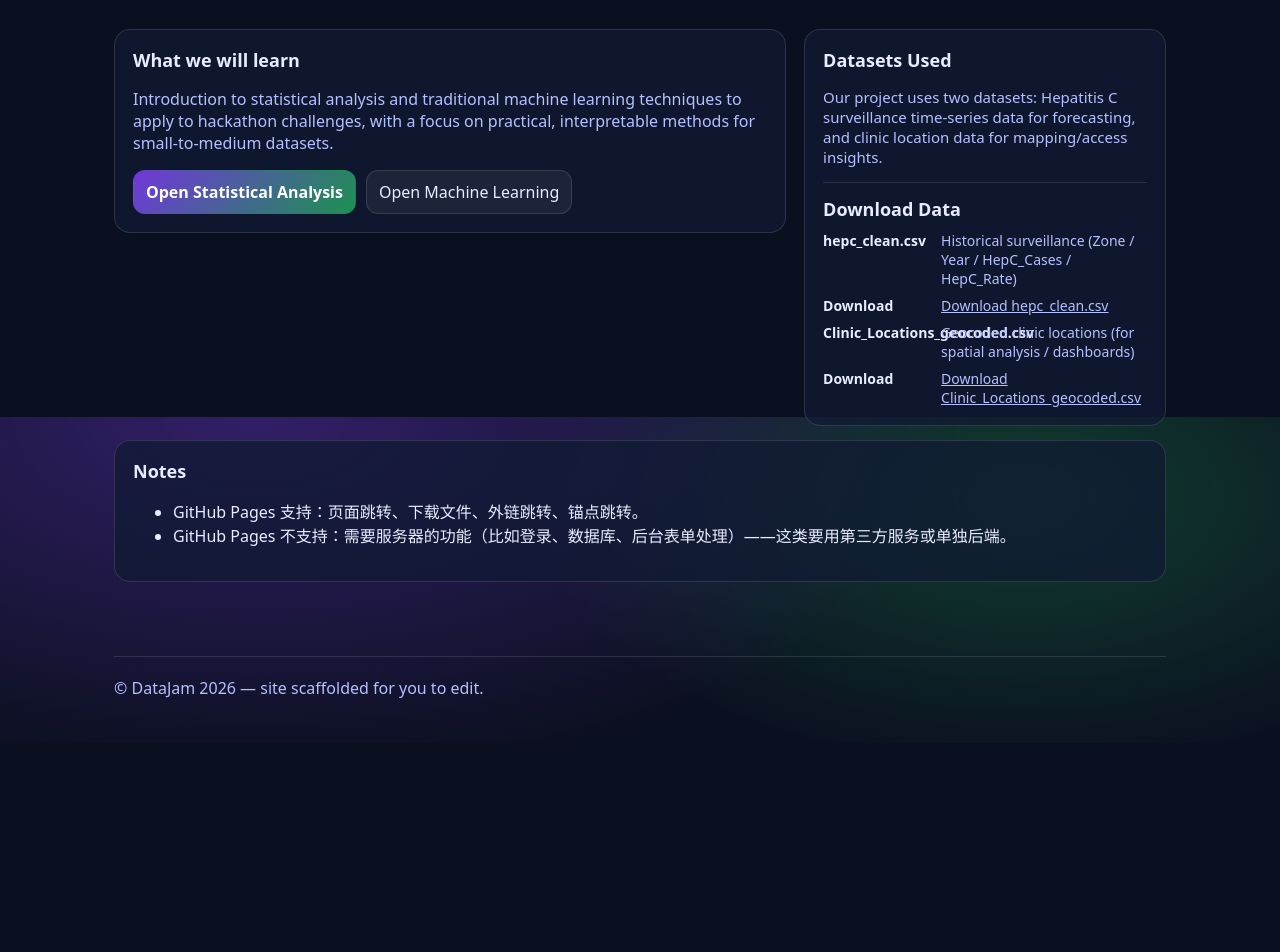
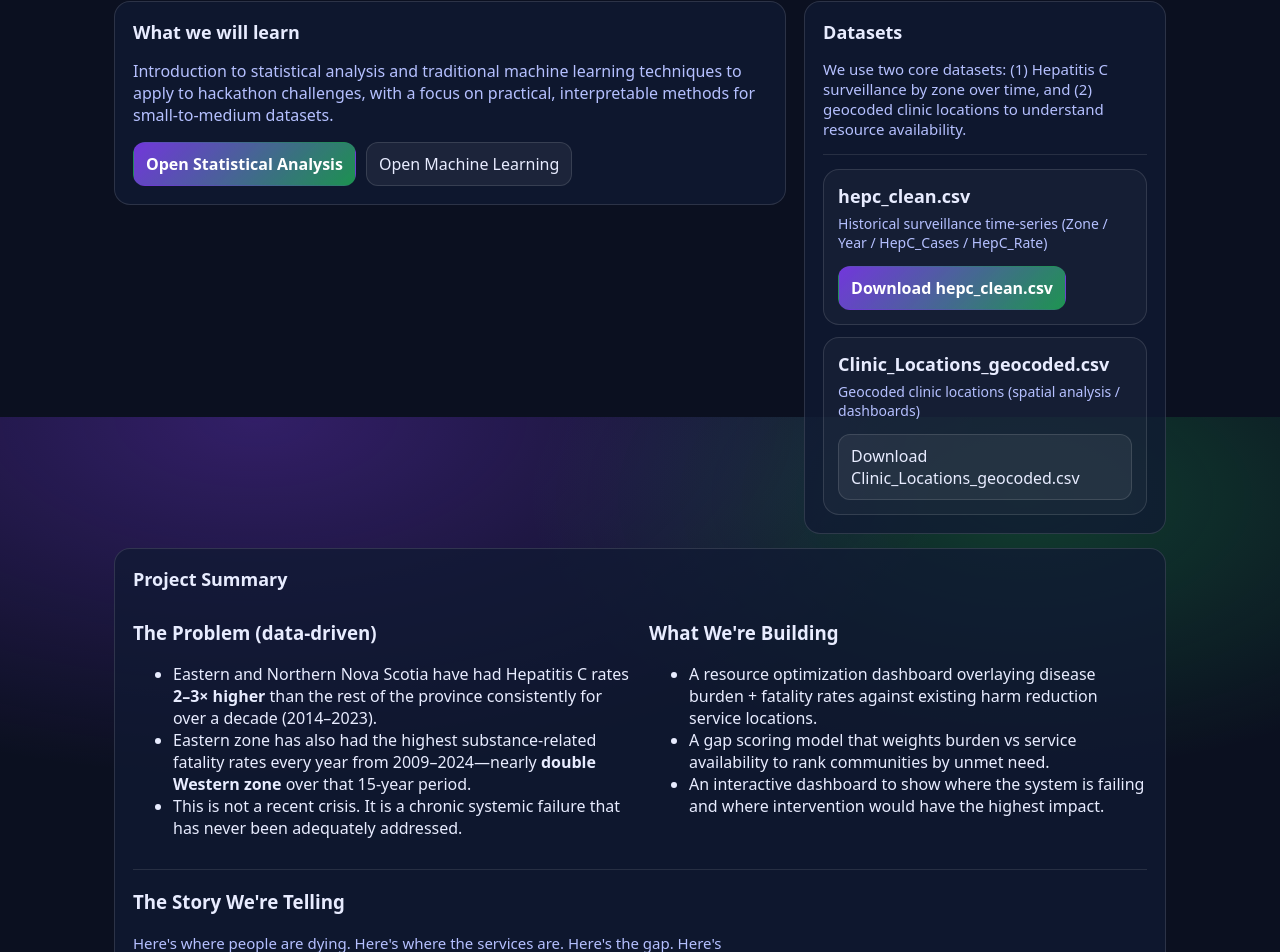
Before and after one commit to A00488698/datajam2026, a React (Vite) app: page / in a window 1280 px wide. Shown: the part 383-1335 px from the top of the page. Before the commit the page ends 1126 px from the top, so only its background shows below. Built offline with nearby package versions, Linux system fonts and the light colour scheme.

Commit message:
Home + Statistical Analysis: remove Chinese, add project summary, dataset download buttons, PowerBI buttons, and reliable TOC jumps

```diff
--- a/src/pages/Home.tsx
+++ b/src/pages/Home.tsx
@@ -7,8 +7,7 @@ export default function Home() {
         <div className="badge">DataJam 2026</div>
         <h1 className="h1">Predicting Avoidable Emergency Department Use in Nova Scotia</h1>
         <p className="lead">
-          同款 UI/布局 + 同款页面结构（Home / Statistical Analysis / Machine Learning）。
-          你后续可以一点点替换文案、链接、文件与细节。
+          Hep C / Substance Use Option: Resource Optimization Dashboard.
         </p>
       </div>
 
@@ -31,31 +30,39 @@ export default function Home() {
         </div>
 
         <div className="card">
-          <h2>Datasets Used</h2>
+          <h2>Datasets</h2>
           <p className="lead" style={{ fontSize: 15 }}>
-            Our project uses two datasets: Hepatitis C surveillance time-series data for forecasting, and clinic location
-            data for mapping/access insights.
+            We use two core datasets: (1) Hepatitis C surveillance by zone over time, and (2) geocoded clinic locations
+            to understand resource availability.
           </p>
 
           <div className="divider" />
 
-          <h2>Download Data</h2>
-          <div className="kv">
-            <b>hepc_clean.csv</b>
-            <span>Historical surveillance (Zone / Year / HepC_Cases / HepC_Rate)</span>
-            <b>Download</b>
+          <div className="card" style={{ padding: 14, marginBottom: 12, background: 'rgba(255,255,255,.03)' }}>
+            <h2 style={{ marginBottom: 6 }}>hepc_clean.csv</h2>
+            <p className="lead" style={{ fontSize: 14, marginTop: 0 }}>
+              Historical surveillance time-series (Zone / Year / HepC_Cases / HepC_Rate)
+            </p>
+            <div className="btnrow">
               <a
+                className="btn primary"
                 href="https://drive.google.com/uc?export=download&id=1yocVmZa5w5jyQFKd24CGpOiY_UGPkRJ4"
                 target="_blank"
                 rel="noreferrer"
               >
                 Download hepc_clean.csv
               </a>
+            </div>
+          </div>
 
-            <b>Clinic_Locations_geocoded.csv</b>
-            <span>Geocoded clinic locations (for spatial analysis / dashboards)</span>
-            <b>Download</b>
+          <div className="card" style={{ padding: 14, background: 'rgba(255,255,255,.03)' }}>
+            <h2 style={{ marginBottom: 6 }}>Clinic_Locations_geocoded.csv</h2>
+            <p className="lead" style={{ fontSize: 14, marginTop: 0 }}>
+              Geocoded clinic locations (spatial analysis / dashboards)
+            </p>
+            <div className="btnrow">
               <a
+                className="btn"
                 href="https://drive.google.com/uc?export=download&id=14kRTjxwoYwOn9oyINSf4sPjyCa9HqgMr"
                 target="_blank"
                 rel="noreferrer"
@@ -65,14 +72,54 @@ export default function Home() {
             </div>
           </div>
         </div>
+      </div>
 
       <div className="section">
         <div className="card">
-          <h2>Notes</h2>
+          <h2>Project Summary</h2>
+          <div className="grid" style={{ gridTemplateColumns: '1fr 1fr' }}>
+            <div>
+              <h3>The Problem (data-driven)</h3>
               <ul>
-            <li>GitHub Pages 支持：页面跳转、下载文件、外链跳转、锚点跳转。</li>
-            <li>GitHub Pages 不支持：需要服务器的功能（比如登录、数据库、后台表单处理）——这类要用第三方服务或单独后端。</li>
+                <li>
+                  Eastern and Northern Nova Scotia have had Hepatitis C rates <b>2–3× higher</b> than the rest of the
+                  province consistently for over a decade (2014–2023).
+                </li>
+                <li>
+                  Eastern zone has also had the highest substance-related fatality rates every year from 2009–2024—nearly
+                  <b> double Western zone</b> over that 15-year period.
+                </li>
+                <li>
+                  This is not a recent crisis. It is a chronic systemic failure that has never been adequately addressed.
+                </li>
               </ul>
+            </div>
+
+            <div>
+              <h3>What We're Building</h3>
+              <ul>
+                <li>
+                  A resource optimization dashboard overlaying disease burden + fatality rates against existing harm
+                  reduction service locations.
+                </li>
+                <li>
+                  A gap scoring model that weights burden vs service availability to rank communities by unmet need.
+                </li>
+                <li>
+                  An interactive dashboard to show where the system is failing and where intervention would have the
+                  highest impact.
+                </li>
+              </ul>
+            </div>
+          </div>
+
+          <div className="divider" />
+
+          <h3>The Story We're Telling</h3>
+          <p className="lead" style={{ fontSize: 15 }}>
+            Here's where people are dying. Here's where the services are. Here's the gap. Here's where we'd intervene
+            first if we were making the decision.
+          </p>
         </div>
       </div>
 
--- a/src/pages/StatisticalAnalysis.tsx
+++ b/src/pages/StatisticalAnalysis.tsx
@@ -1,40 +1,105 @@
+import { useEffect } from 'react';
+
+function scrollToId(id: string) {
+  const el = document.getElementById(id);
+  if (!el) return;
+  const y = el.getBoundingClientRect().top + window.scrollY - 90;
+  window.scrollTo({ top: y, behavior: 'smooth' });
+}
+
+function setAnchor(id: string) {
+  const base = '#/statistical-analysis';
+  window.location.hash = `${base}#${id}`;
+}
+
 export default function StatisticalAnalysis() {
+  useEffect(() => {
+    const h = window.location.hash || '';
+    const base = '#/statistical-analysis';
+    if (!h.startsWith(base)) return;
+    const rest = h.slice(base.length);
+    if (!rest.startsWith('#')) return;
+    const id = rest.slice(1);
+    if (!id) return;
+    setTimeout(() => scrollToId(id), 0);
+  }, []);
+
   return (
     <div className="container">
       <div className="hero">
-        <div className="badge">Workshop</div>
+        <div className="badge">Analysis</div>
         <h1 className="h1">Statistical Analysis</h1>
         <p className="lead">
-          This page mirrors the “Statistical Analysis” workshop layout, including downloads, on-page table of contents,
-          and section anchors.
+          This section summarizes the statistical analysis approach and provides access to the Power BI visualization.
         </p>
       </div>
 
       <div className="grid">
         <div className="card">
-          <h2>Resources</h2>
-          <ul>
-            <li>
-              Demo: sections 1.1–1.6 in the <a href="/notebooks/workshop_demo.ipynb">Demo Notebook</a>
-            </li>
-            <li>
-              Practice: section 1.7 in the <a href="/notebooks/workshop_practice.ipynb">Practice Notebook</a>
-            </li>
-            <li>
-              Dataset: <a href="/Penguindata.csv">Penguindata.csv</a>
-            </li>
-          </ul>
+          <h2>Quick Actions</h2>
+          <div className="btnrow">
+            <a
+              className="btn primary"
+              href="https://drive.google.com/file/d/1VRzSDVXOIiZ3vspHOUelozqjouljfSuf/view?usp=drive_link"
+              target="_blank"
+              rel="noreferrer"
+            >
+              Open Power BI Visualization
+            </a>
+            <a className="btn" href="/notebooks/workshop_demo.ipynb" target="_blank" rel="noreferrer">
+              Demo Notebook
+            </a>
+            <a className="btn" href="/notebooks/workshop_practice.ipynb" target="_blank" rel="noreferrer">
+              Practice Notebook
+            </a>
+          </div>
+
+          <div className="divider" />
+
+          <h2>Datasets</h2>
+          <div className="btnrow">
+            <a
+              className="btn"
+              href="https://drive.google.com/uc?export=download&id=1yocVmZa5w5jyQFKd24CGpOiY_UGPkRJ4"
+              target="_blank"
+              rel="noreferrer"
+            >
+              Download hepc_clean.csv
+            </a>
+            <a
+              className="btn"
+              href="https://drive.google.com/uc?export=download&id=14kRTjxwoYwOn9oyINSf4sPjyCa9HqgMr"
+              target="_blank"
+              rel="noreferrer"
+            >
+              Download Clinic_Locations_geocoded.csv
+            </a>
+          </div>
         </div>
 
         <div className="card toc">
           <h2>On This Page</h2>
-          <a href="#sec-1-1">1.1 Descriptive statistics</a>
-          <a href="#sec-1-2">1.2 Correlation vs. causation</a>
-          <a href="#sec-1-3">1.3 Hypothesis testing basics</a>
-          <a href="#sec-1-4">1.4 Choosing the right test</a>
-          <a href="#sec-1-5">1.5 p‑values &amp; confidence intervals</a>
-          <a href="#sec-1-6">1.6 Identifying meaningful patterns</a>
-          <a href="#sec-1-7">1.7 Hands‑On Statistics Practice</a>
+          {[
+            ['sec-1-1', '1.1 Descriptive statistics'],
+            ['sec-1-2', '1.2 Correlation vs. causation'],
+            ['sec-1-3', '1.3 Hypothesis testing basics'],
+            ['sec-1-4', '1.4 Choosing the right test'],
+            ['sec-1-5', '1.5 p-values & confidence intervals'],
+            ['sec-1-6', '1.6 Identifying meaningful patterns'],
+            ['sec-1-7', '1.7 Hands-On Statistics Practice'],
+          ].map(([id, label]) => (
+            <a
+              key={id}
+              href="#"
+              onClick={(e) => {
+                e.preventDefault();
+                setAnchor(id);
+                scrollToId(id);
+              }}
+            >
+              {label}
+            </a>
+          ))}
         </div>
       </div>
 
@@ -42,32 +107,69 @@ export default function StatisticalAnalysis() {
         <div className="card article">
           <h2 id="sec-1-1">1.1 Descriptive statistics (mean, median, variance, distributions)</h2>
           <p>
-            Goal: what’s typical, how spread out, what’s the shape, and what looks suspicious. Keep this section as a
-            scaffold—you can paste/adjust the full workshop notes later.
+            We start by summarizing what is typical, how spread out values are, and whether the distribution suggests
+            outliers or data quality issues.
           </p>
 
           <h2 id="sec-1-2">1.2 Correlation vs. causation</h2>
-          <p>Correlation is a clue, not a verdict. Use “associated with” language unless you have causal evidence.</p>
+          <p>
+            Correlation highlights association, but does not prove causation. We use this step to generate hypotheses and
+            guide deeper analysis.
+          </p>
 
-          <h2 id="sec-1-3">1.3 Statistical significance and hypothesis testing basics</h2>
-          <p>Null hypothesis, test statistic, p-value (“surprise score”). Not significant ≠ no effect.</p>
+          <h2 id="sec-1-3">1.3 Hypothesis testing basics</h2>
+          <p>
+            We apply hypothesis testing to separate signal from noise and avoid over-interpreting random variation.
+          </p>
 
-          <h2 id="sec-1-4">1.4 Choosing the right test (t‑test, chi‑square, ANOVA)</h2>
-          <p>Match the test to outcome type (numeric vs categorical) and number of groups.</p>
+          <h2 id="sec-1-4">1.4 Choosing the right test (t-test, chi-square, ANOVA)</h2>
+          <p>
+            The test selection depends on the data type (numeric vs categorical) and the number of groups being
+            compared.
+          </p>
 
-          <h2 id="sec-1-5">1.5 p‑values &amp; confidence intervals (plain English)</h2>
-          <p>P-values tell surprise; confidence intervals tell effect size and uncertainty. Prefer reporting both.</p>
+          <h2 id="sec-1-5">1.5 p-values &amp; confidence intervals</h2>
+          <p>
+            P-values measure how surprising results are under the null hypothesis; confidence intervals provide effect
+            size and uncertainty.
+          </p>
 
           <h2 id="sec-1-6">1.6 Identifying meaningful patterns</h2>
           <p>
-            Workflow: define question → check quality → look at effect size → test uncertainty → sanity-check story →
-            translate to action.
+            We focus on effect size, practical meaning, and consistency over time/zones—beyond just statistical
+            significance.
           </p>
 
-          <h2 id="sec-1-7">1.7 Hands‑On Statistics Practice</h2>
+          <h2 id="sec-1-7">1.7 Hands-On Statistics Practice</h2>
           <p>
-            Beginner / Medium / Advanced prompts go here. You can later copy your exact activity instructions.
+            The analysis outputs feed into the dashboard story: burden trends, zone comparisons, and resource gaps.
           </p>
+
+          <div className="divider" />
+
+          <h2>Power BI Visualization</h2>
+          <p className="lead" style={{ fontSize: 15 }}>
+            The dashboard visualizes burden over time and helps communicate where the gap between risk and resources is
+            most severe.
+          </p>
+          <div className="btnrow">
+            <a
+              className="btn primary"
+              href="https://drive.google.com/file/d/1VRzSDVXOIiZ3vspHOUelozqjouljfSuf/view?usp=drive_link"
+              target="_blank"
+              rel="noreferrer"
+            >
+              Open Power BI Visualization
+            </a>
+            <a
+              className="btn"
+              href="https://drive.google.com/uc?export=download&id=1VRzSDVXOIiZ3vspHOUelozqjouljfSuf"
+              target="_blank"
+              rel="noreferrer"
+            >
+              Download PBIX (Google Drive)
+            </a>
+          </div>
         </div>
       </div>
 
```
Lines whose indentation alone changed are shown as unchanged.
